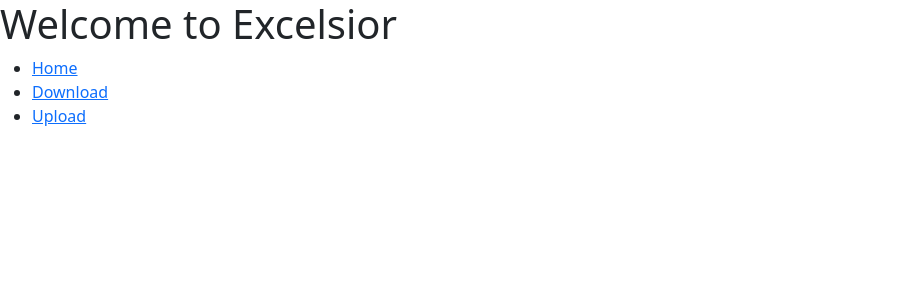
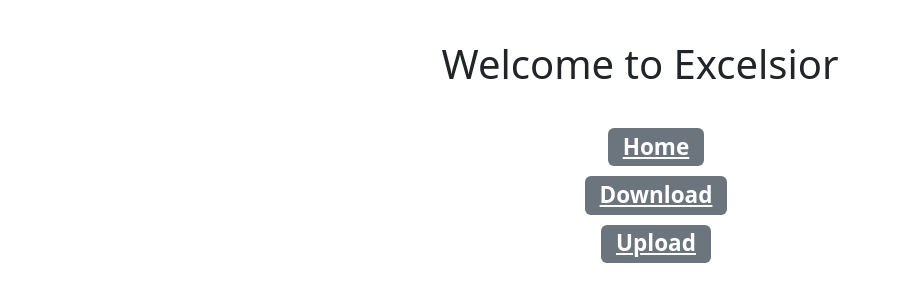
Before and after one commit to LogicCoding/EXCELsior-ExceltoData, a React (Create React App) app in the folder EXCELsior/excelsior-app/: page / in a window 1280 px wide. Shown: the top 302 px of the page, without its empty margins (0-900 px from the left). Built offline with nearby package versions, Linux system fonts and the light colour scheme.

Commit message:
updated home

```diff
--- a/EXCELsior/excelsior-app/src/components/Home.js
+++ b/EXCELsior/excelsior-app/src/components/Home.js
@@ -1,20 +1,21 @@
 import React from "react";
-import { Link } from "react-router-dom";
+import { Badge, List } from "reactstrap";
+import 'bootstrap/dist/css/bootstrap.min.css';
 const Home = () => {
     return (
         <div>
-            <h1>Welcome to Excelsior</h1>
-            <ul>
-                <li>
-                    <Link to="/">Home</Link>
+            <h1 style={{justifyContent:"center", alignItems:"center", display:"flex", marginTop: 40, marginBottom:40}} >Welcome to Excelsior</h1>
+            <List>
+                <li style={{justifyContent:"center", display:"flex", marginBottom:10, fontSize:30}}>
+                    <Badge href="#">Home</Badge>
                 </li>
-                <li>
-                    <Link to="/download">Download</Link>
+                <li style={{justifyContent:"center", display:"flex", marginBottom:10, fontSize:30}}>
+                    <Badge href="/download">Download</Badge>
                 </li>
-                <li>
-                    <Link to="/upload">Upload</Link>
+                <li style={{justifyContent:"center", display:"flex", marginBottom:10, fontSize:30}}>
+                    <Badge href="/upload">Upload</Badge>
                 </li>
-            </ul>
+            </List>
         </div>
     );
 };
```
Also changed, not shown: 2 other files (tests, documents, lock files or other folders).
